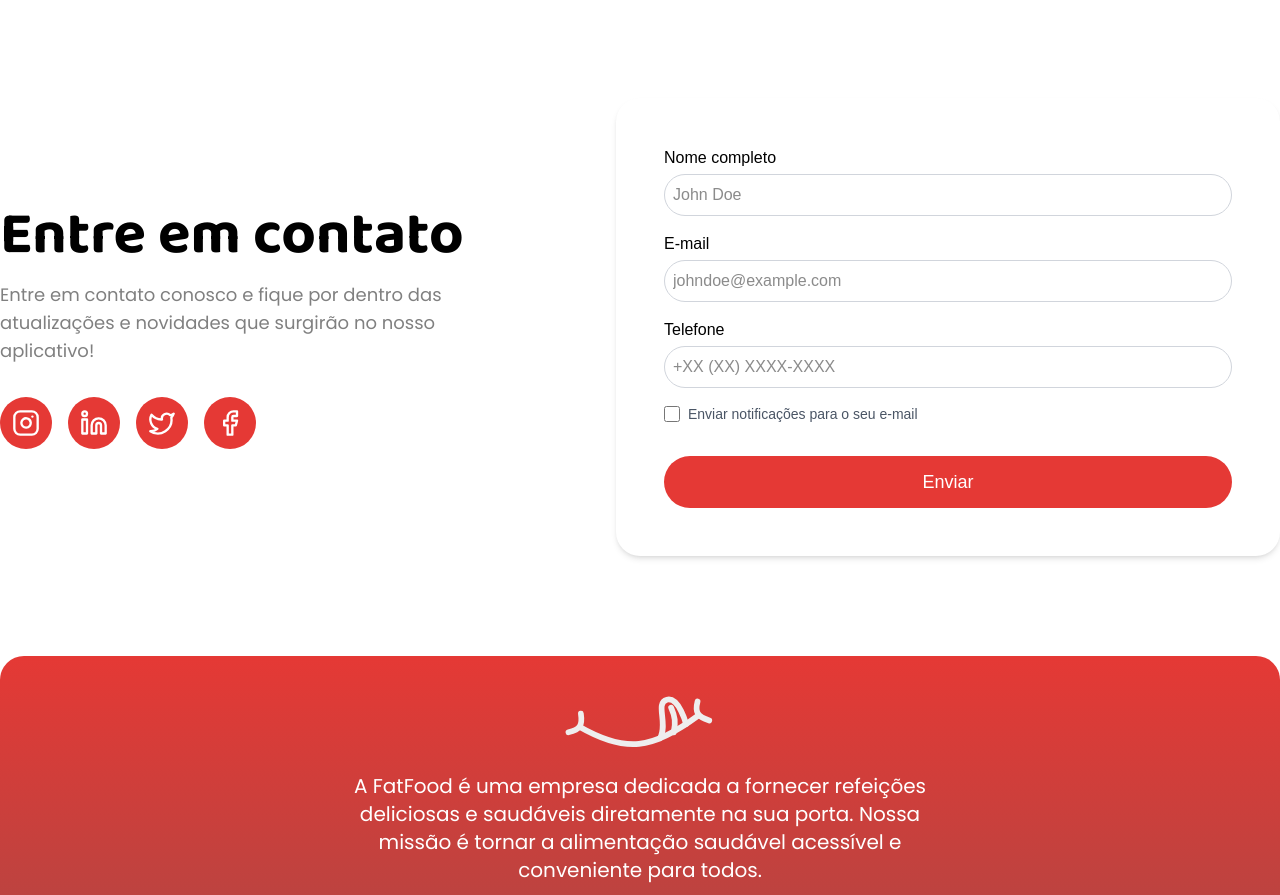
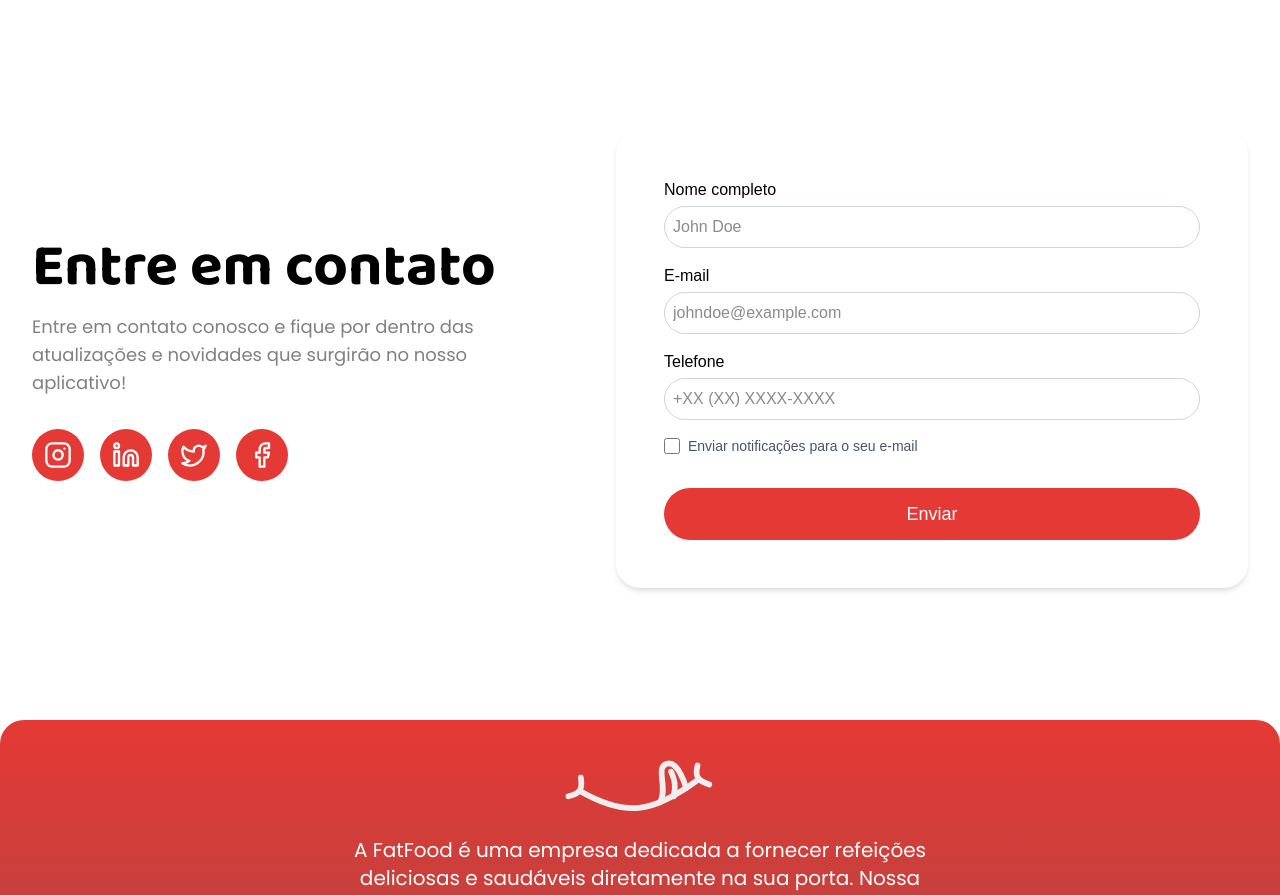
Before and after one commit to DevGustavoGantois/FatFood_Landing-page, a Next.js app: page / in a window 1280 px wide. Shown: the part 2629-3524 px from the top of the page. Built offline with nearby package versions, Linux system fonts and the light colour scheme.

Commit message:
style:Adjusting padding styles in contact section

```diff
--- a/src/app/s-contact.tsx
+++ b/src/app/s-contact.tsx
@@ -5,7 +5,7 @@ export function Contact() {
   return (
     <section
       id="contato"
-      className="max-w-[1440px] mx-auto p-8 lg:p-0 mt-10 lg:mt-[100px] flex flex-col lg:flex-row items-center justify-center gap-12"
+      className="max-w-[1440px] mx-auto p-8 mt-10 lg:mt-[100px] flex flex-col lg:flex-row items-center justify-center gap-12"
     >
       <div className="flex-1 flex flex-col gap-4 items-center lg:items-start text-center lg:text-left">
         {contactData.map((item, index) => (
```
